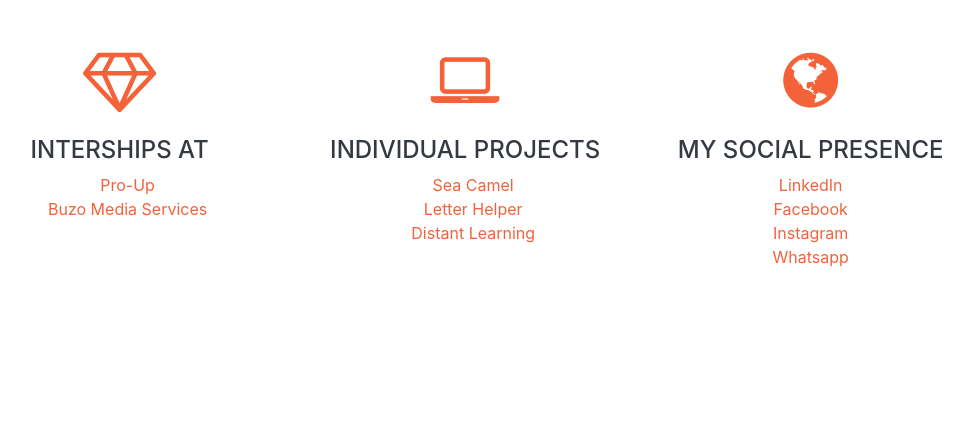
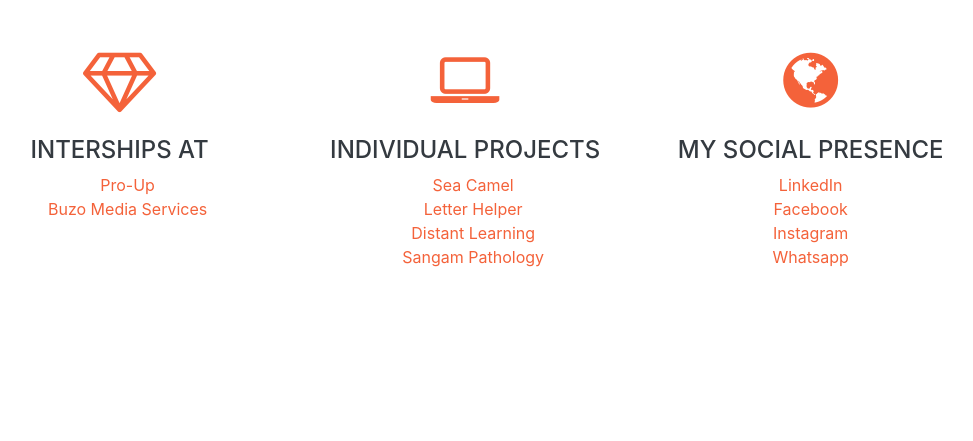
Before and after one commit to harsh3877/portfolio, a PHP site: page / in a window 1280 px wide. Shown: the part 1688-2129 px from the top of the page, without its empty margins (281-1254 px from the left). Run offline with PHP 8.4, Linux system fonts and the light colour scheme; some web fonts are replaced.

Commit message:
Update index.php

```diff
--- a/index.php
+++ b/index.php
@@ -168,6 +168,8 @@
 								<a class="linkcontnent ml-3" href="https://seacamel.herokuapp.com/" data-aos="fade-right" data-aso-delay="800">Sea Camel</a><br>
 								<a class="linkcontnent ml-3" href="#" data-aos="fade-right" data-aso-delay="800">Letter Helper</a><br>
 								<a class="linkcontnent ml-3" href="#" data-aos="fade-right" data-aso-delay="800">Distant Learning</a><br>
+								<a class="linkcontnent ml-3" href="https://sangampath.herokuapp.com/" data-aos="fade-right" data-aso-delay="800">Sangam Pathology</a><br>
+
 	                        </div>
 	                    </div>
                     </div>
```
